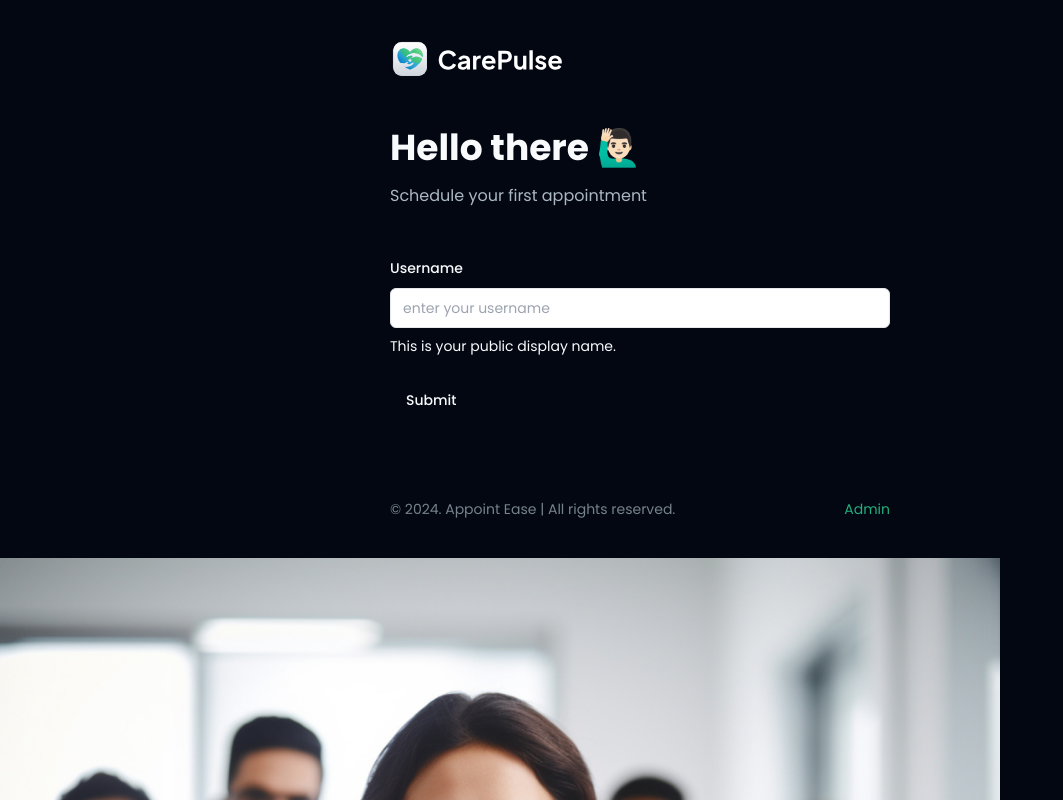
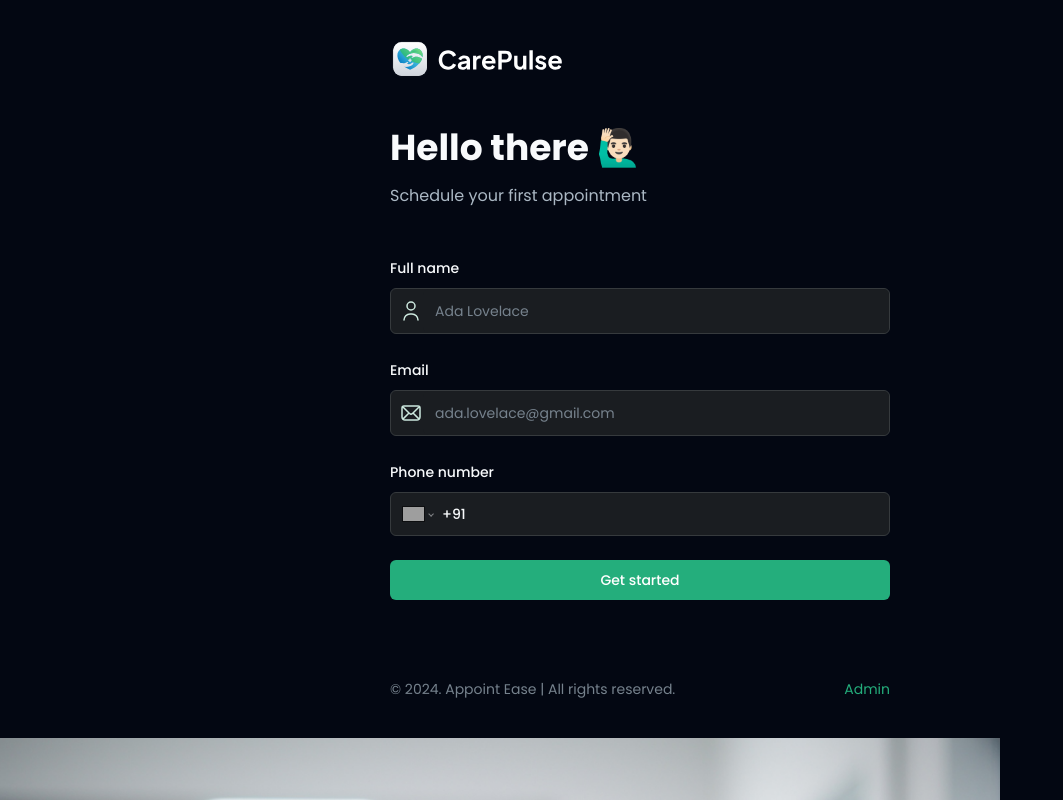
Before and after one commit to Bishal99-pj/Appointment-Management-System, a Next.js app: page / in a window 1280 px wide. Shown: the top 800 px of the page, without its empty margins (0-1063 px from the left). Built offline with nearby package versions, Linux system fonts and the light colour scheme; grey boxes are pictures that could not be loaded.

Commit message:
Added: reusable form component and user schema validator

```diff
--- a/components/forms/SignUp.tsx
+++ b/components/forms/SignUp.tsx
@@ -6,26 +6,46 @@ import { z } from "zod"
 
 import { Button } from "@/components/ui/button"
 import {
-  Form,
+    Form,
 } from "@/components/ui/form"
 import UiFormField from "./UiFormField"
+import SubmitButton from "./SubmitButton"
+import { useState, useEffect } from "react"
+import { SignUpFormSchema } from "@/lib/form-validation"
 
-const formSchema = z.object({
-    username: z.string().min(2, {
-        message: "Username must be at least 2 characters.",
-    }),
-})
+export enum UiFormFieldType {
+    INPUT = 'input',
+    TEXTAREA = 'textarea',
+    CHECKBOX = 'checkbox',
+    RADIO = 'radio',
+    SELECT = 'select',
+    DATE_PICKER = 'datePicker',
+    PHONE_INPUT = 'phoneInput',
+    SKELETON = 'skeleton'
+}
 
 export default function SignUp() {
-    const form = useForm<z.infer<typeof formSchema>>({
-        resolver: zodResolver(formSchema),
+    const [isLoading, setIsLoading] = useState(false)
+
+    const form = useForm<z.infer<typeof SignUpFormSchema>>({
+        resolver: zodResolver(SignUpFormSchema),
         defaultValues: {
-            username: "",
+            name: "",
+            email: "",
+            phone: ""
         },
     })
 
-    function onSubmit(values: z.infer<typeof formSchema>) {
-        console.log(values)
+    function onSubmit({ name, email, phone }: z.infer<typeof SignUpFormSchema>) {
+        setIsLoading(true)
+        try {
+            const user = { name, email, phone }
+            console.log(user)
+        } catch (e) {
+            console.error(e);
+        } finally {
+            setIsLoading(false)
+        }
     }
 
     return (<Form {...form}>
@@ -34,8 +54,28 @@ export default function SignUp() {
                 <h1 className="header">Hello there 🙋🏻‍♂️</h1>
                 <p className="text-dark-700">Schedule your first appointment</p>
             </section>
-            <UiFormField control={form.control} />
-        <Button type="submit">Submit</Button>
-      </form>
+            <UiFormField
+                name="name" label="Full name"
+                placeholder="Ada Lovelace"
+                iconSrc="/assets/icons/user.svg"
+                iconAlt="user"
+                fieldType={UiFormFieldType.INPUT} control={form.control}
+            />
+            <UiFormField
+                name="email" label="Email"
+                placeholder="ada.lovelace@gmail.com"
+                iconSrc="/assets/icons/email.svg"
+                iconAlt="email"
+                fieldType={UiFormFieldType.INPUT} control={form.control}
+            />
+            <UiFormField
+                name="phone" label="Phone number"
+                placeholder="(123) 456-7890"
+                iconSrc="/assets/icons/phone.svg"
+                iconAlt="phone"
+                fieldType={UiFormFieldType.PHONE_INPUT} control={form.control}
+            />
+            <SubmitButton loading={isLoading}>Get started</SubmitButton>
+        </form>
     </Form>)
 }
--- /dev/null
+++ b/components/forms/SubmitButton.tsx
@@ -0,0 +1,29 @@
+import React from 'react'
+import { Button } from '../ui/button'
+import Image from 'next/image'
+
+type SubmitButtonProps = {
+    loading: boolean
+    className?: string
+    children?: React.ReactNode
+}
+
+const SubmitButton = ({ loading, className, children }: SubmitButtonProps) => {
+    return (
+        <Button type='submit' disabled={loading} className={className ?? 'shad-primary-btn w-full'}>
+            {loading ? (
+                <div className='flex items-center gap-4'>
+                    <Image
+                        src="/assets/icons/loadeer.svg"
+                        alt='loader'
+                        width={24}
+                        height={24}
+                        className='animate-spin'
+                    />
+                </div>
+            ) : children}
+        </Button>
+    )
+}
+
+export default SubmitButton
--- a/components/forms/UiFormField.tsx
+++ b/components/forms/UiFormField.tsx
@@ -12,26 +12,87 @@ import {
 } from "@/components/ui/form"
 import { Input } from "@/components/ui/input"
 import { Control } from 'react-hook-form'
+import { UiFormFieldType } from './SignUp'
+import Image from 'next/image'
+import 'react-phone-number-input/style.css'
+import PhoneInput from 'react-phone-number-input'
 
-type UiFormFieldProps = {
+export type UiFormFieldProps = {
     control: Control<any>
+    fieldType: UiFormFieldType
 }
 
-const UiFormField = ({ control }: UiFormFieldProps) => {
+export type InputProps = {
+    name: string,
+    label?: string,
+    placeholder?: string,
+    iconSrc?: string,
+    iconAlt?: string,
+    disabled?: boolean,
+    dateFormat?: string,
+    showTimeSelect?: boolean,
+    children?: React.ReactNode,
+    renderSkeleton?: (field: any) => React.ReactNode
+}
+
+type CombinedProps = UiFormFieldProps & InputProps;
+
+const RenderFormField = ({ field, props }: { field: any, props: CombinedProps }) => {
+    const { fieldType, iconSrc, iconAlt, placeholder, disabled } = props
+
+    switch (fieldType) {
+        case UiFormFieldType.INPUT:
+            return (
+                <div className='flex rounded-md border border-dark-500 bg-dark-400'>
+                    {
+                        iconSrc && (
+                            <Image src={iconSrc} alt={iconAlt || 'input icon alt text'} width={24} height={24} className='ml-2' />
+                        )
+                    }
+                    <FormControl>
+                        <Input
+                            disabled={disabled}
+                            placeholder={placeholder}
+                            {...field}
+                            className='shad-input border-0'
+                        />
+                    </FormControl>
+                </div>
+            )
+
+        case UiFormFieldType.CHECKBOX:
+            return <input type="checkbox" {...field} />
+        case UiFormFieldType.PHONE_INPUT:
+            return (<FormControl>
+                <PhoneInput
+                {...field} defaultCountry='IN'
+                placeholder={placeholder}
+                international
+                withCountryCallingCode
+                value={field.value}
+                onChange={field.onChange}
+                className='input-phone'
+                />
+            </FormControl>)
+        default:
+            break;
+    }
+}
+
+const UiFormField = (props: CombinedProps) => {
+    const { control, fieldType, ...inputProps } = props
     return (
         <FormField
             control={control}
-            name="username"
+            name={inputProps.name}
             render={({ field }) => (
-                <FormItem>
-                    <FormLabel>Username</FormLabel>
-                    <FormControl>
-                        <Input type='text' placeholder="enter your username" {...field} />
-                    </FormControl>
-                    <FormDescription>
-                        This is your public display name.
-                    </FormDescription>
-                    <FormMessage />
+                <FormItem className='flex-1'>
+                    {fieldType !== UiFormFieldType.CHECKBOX && inputProps.label && (
+                        <FormLabel>{inputProps.label}</FormLabel>
+                    )}
+
+                    <RenderFormField field={field} props={props} />
+                    <FormMessage className='shad-error' />
                 </FormItem>
             )}
         />
--- /dev/null
+++ b/lib/form-validation.ts
@@ -0,0 +1,7 @@
+import {z} from 'zod'
+
+export const SignUpFormSchema = z.object({
+    name: z.string().min(2, 'Name must be at least 2 characters').max(50, 'Name must be less than 50 characters'),
+    email: z.string().email('Invalid email'),
+    phone: z.string().refine((phone) => /^\+\d{10,15}$/.test(phone), {message: 'Invalid phone number'}),
+})
--- a/package.json
+++ b/package.json
@@ -20,6 +20,7 @@
     "react": "^18",
     "react-dom": "^18",
     "react-hook-form": "^7.52.1",
+    "react-phone-number-input": "^3.4.5",
     "zod": "^3.23.8"
   },
   "devDependencies": {
```
Also changed, not shown: 1 other file (tests, documents, lock files or other folders).
